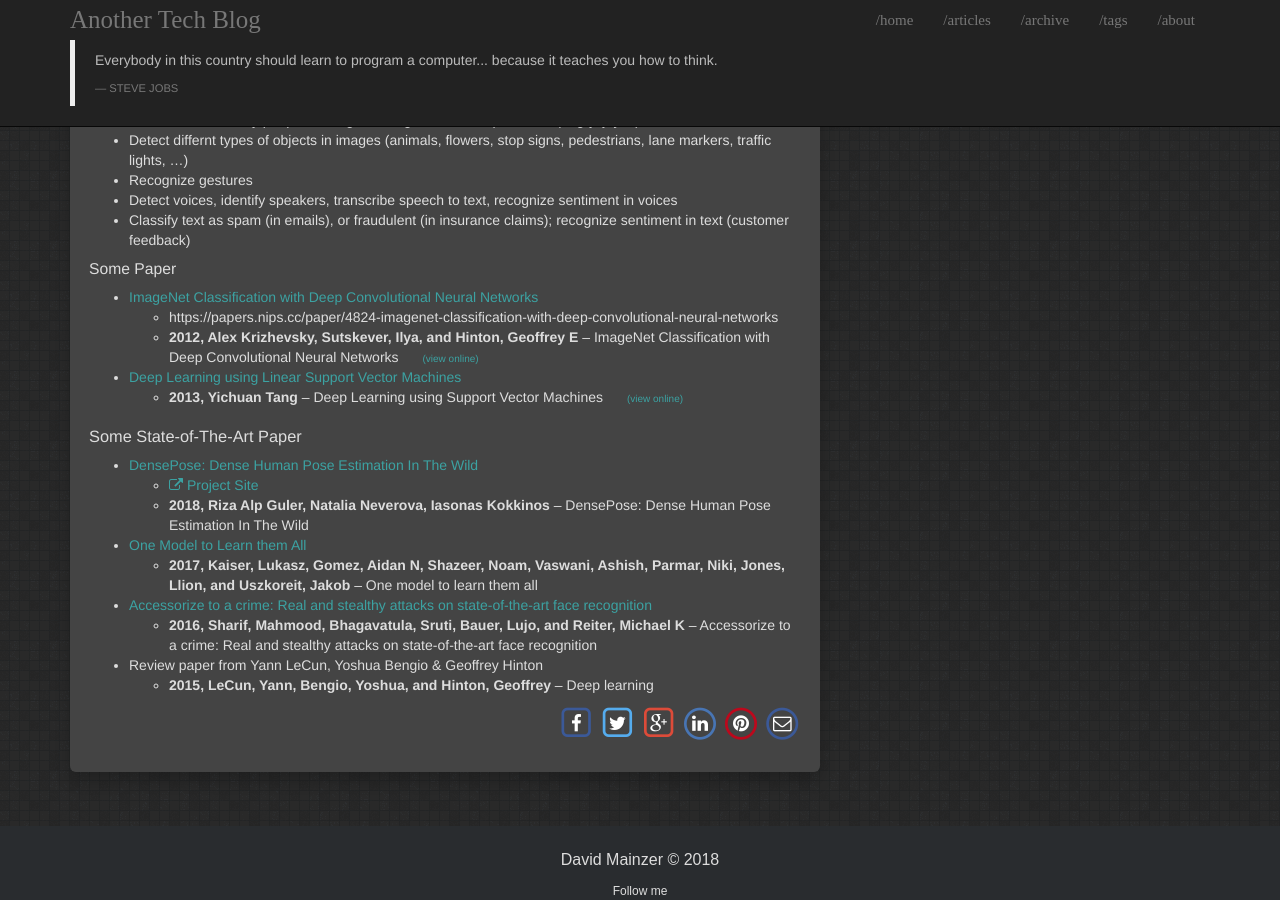
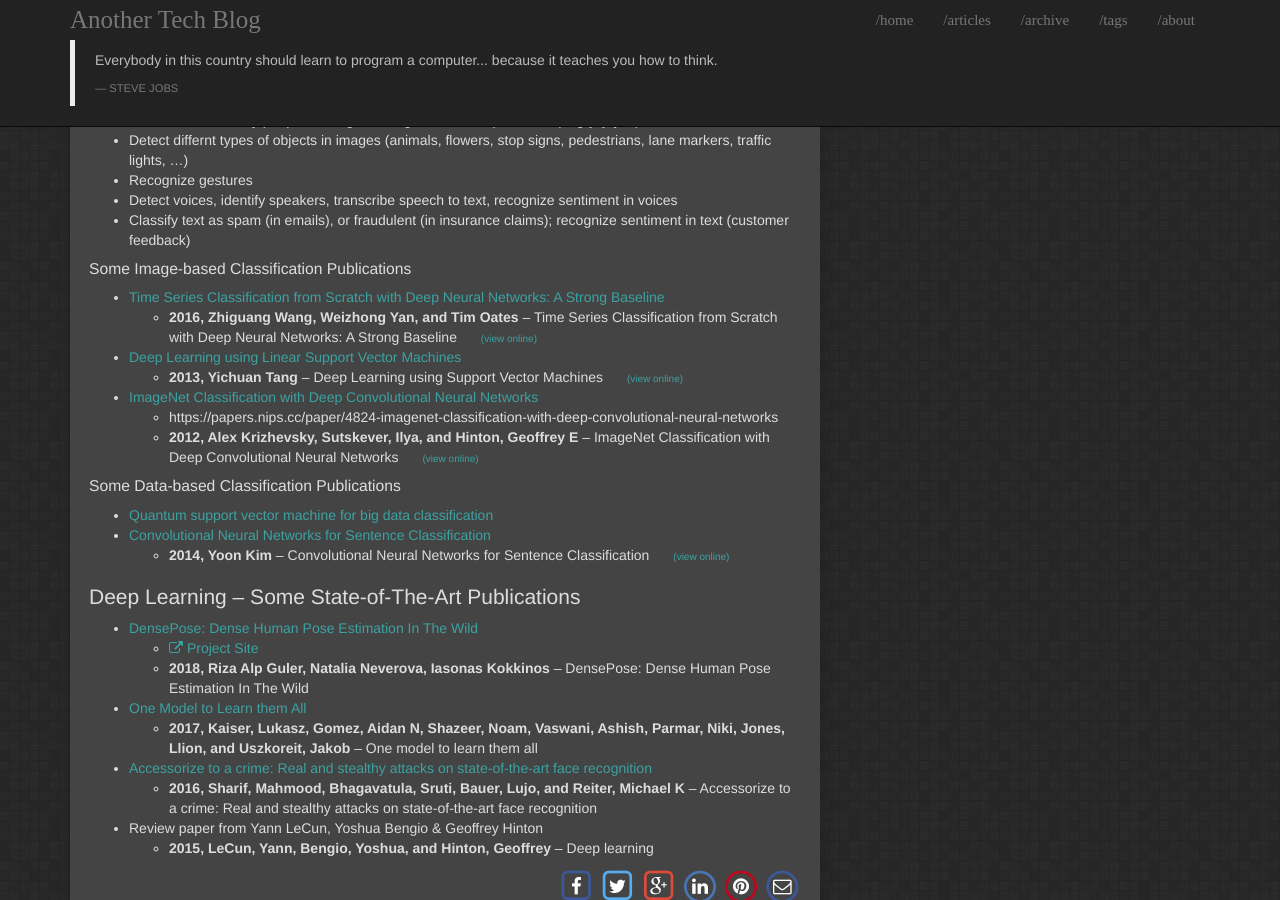
Before and after one commit to davidmainzer/davidmainzer.github.io, a Jekyll site: the page built from _articles/Deep_Learning.md, in a window 1280 px wide and 900 px high, scrolled down 1300 px. Built offline with Jekyll 4.4.1, drawn with Linux system fonts in a browser that asks for light colours; some of the changed text lies outside the part shown.

Commit message:
Update Deep_Learning.md

```diff
--- a/_articles/Deep_Learning.md
+++ b/_articles/Deep_Learning.md
@@ -67,18 +67,24 @@ Using labeled datasets is known as *supervised learning*. In the following I pro
 * Detect voices, identify speakers, transcribe speech to text, recognize sentiment in voices
 * Classify text as spam (in emails), or fraudulent (in insurance claims); recognize sentiment in text (customer feedback)
 
-#### Some Paper
+#### Some Image-based Classification Publications
 
+* [Time Series Classification from Scratch with Deep Neural Networks: A Strong Baseline](https://arxiv.org/pdf/1611.06455.pdf)
+  * <div class="bibtex_display" bibtexkeys="DBLP:journals/corr/WangYO16"></div>
+* [Deep Learning using Linear Support Vector Machines](https://arxiv.org/abs/1306.0239)
+  * <div class="bibtex_display" bibtexkeys="DBLP:journals/corr/Tang13"></div>
 * [ImageNet Classification with Deep Convolutional Neural Networks](https://papers.nips.cc/paper/4824-imagenet-classification-with-deep-convolutional-neural-networks.pdf)
   * https://papers.nips.cc/paper/4824-imagenet-classification-with-deep-convolutional-neural-networks
   * <div class="bibtex_display" bibtexkeys="NIPS2012_4824"></div>
-* [Deep Learning using Linear Support Vector Machines](https://arxiv.org/abs/1306.0239)
-  * <div class="bibtex_display" bibtexkeys="DBLP:journals/corr/Tang13"></div>
 
+#### Some Data-based Classification Publications
+* [Quantum support vector machine for big data classification](https://arxiv.org/abs/1307.0471.pdf)
+* [Convolutional Neural Networks for Sentence Classification](https://arxiv.org/pdf/1408.5882.pdf)
+  * <div class="bibtex_display" bibtexkeys="DBLP:journals/corr/Kim14f"></div>
 
-### Some State-of-The-Art Paper
+## Deep Learning -- Some State-of-The-Art Publications
 
-* [DensePose: Dense Human Pose Estimation In The Wild](https://arxiv.org/abs/1802.00434)
+* [DensePose: Dense Human Pose Estimation In The Wild](https://arxiv.org/abs/1802.00434.pdf)
   * [<i class="fa fa-external-link "></i> Project Site](http://densepose.org/ "Project Website")
   * <div class="bibtex_display" bibtexkeys="Guler2018DensePose"></div>
 * [One Model to Learn them All](https://arxiv.org/pdf/1706.05137.pdf)
```
